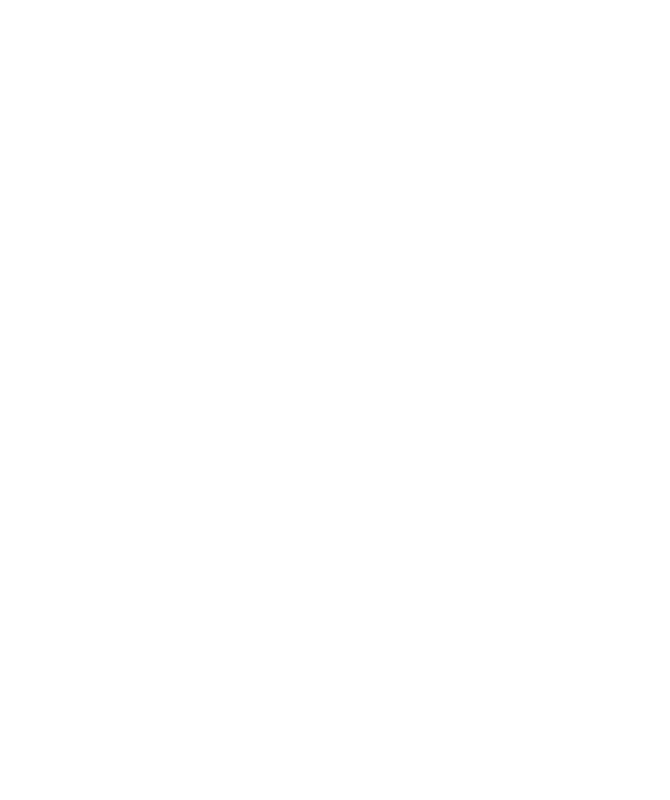
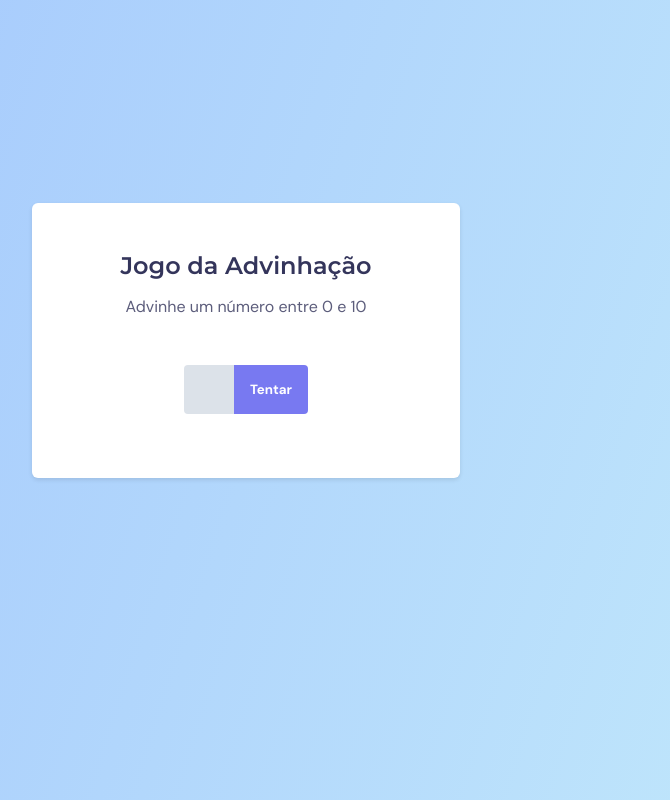
Before and after one commit to kennedysmartins/Jogo-da-advinhacao, a plain HTML site: page index.html in a window 1280 px wide. Shown: the whole page, without its empty margins (394-1064 px from the left). Drawn offline with Linux system fonts and the light colour scheme.

Commit message:
Setup page and style

```diff
--- a/index.html
+++ b/index.html
@@ -1,13 +1,30 @@
 <!DOCTYPE html>
 <html lang="pt-br">
-<head>
-    <meta charset="UTF-8">
-    <meta name="viewport" content="width=device-width, initial-scale=1.0">
+  <head>
+    <meta charset="UTF-8" />
+    <meta name="viewport" content="width=device-width, initial-scale=1.0" />
     <title>Jogo da Advinhação</title>
-    <link rel="stylesheet" href="style.css">
-</head>
-<body>
+    <link rel="stylesheet" href="style.css" />
+  </head>
+  <body>
+    <main>
+      <div class="screen1">
+        <h1>Jogo da Advinhação</h1>
+        <p>Advinhe um número entre 0 e 10</p>
+        <form action="">
+          <input type="number" min="0" max="10" />
+          <button>Tentar</button>
+        </form>
+      </div>
+      <div class="screen2 hidden">
+        <h2>Acertou em X vezes</h2>
+
+          <button class="btn-screen2">Jogar novamente</button>
+
+
+      </div>
+    </main>
 
     <script src="main.js"></script>
-</body>
+  </body>
 </html>
--- a/style.css
+++ b/style.css
@@ -0,0 +1,102 @@
+@import url('https://fonts.googleapis.com/css2?family=DM+Sans:opsz,wght@9..40,400;9..40,700&family=Montserrat:wght@600&display=swap');
+
+:root {
+    font-size: 62.5%;
+}
+
+* {
+    padding: 0;
+    margin: 0;
+    box-sizing: border-box;
+}
+
+body {
+    font-size: 1.6rem;
+    background: linear-gradient(287.56deg, #c2e9fb 0%, #a1c4fd 100%);
+    display: grid;
+    place-items: center;
+    height: 100vh;
+}
+
+body, button, input {
+    font-family: 'DM Sans', sans-serif;
+
+}
+
+button {
+    background-color: #7879f1;
+    color: white;
+    font-weight: 600;
+    border-radius: 0 .4rem .4rem 0;
+    cursor: pointer;
+    transition: all .3s;
+
+}
+
+button:hover {
+    background-color: #6363ce;
+}
+
+main {
+    background-color: white;
+    box-shadow: 0px .2rem .4rem rgba(0, 0, 0, 0.1);
+    border-radius: .6rem;
+    padding: 4.8rem 6.4rem 6.4rem;
+    width: min(42.8rem, 90%);
+    margin-top: -12rem;
+    text-align: center;
+}
+
+h1 {
+    font-family: 'Montserrat', sans-serif;
+    font-size: 2.4rem;
+    margin-bottom: 1.6rem;
+}
+
+h1, p {
+    color: #34355b;
+}
+
+p {
+    opacity: .8;
+}
+
+form {
+    margin-top: 4.8rem;
+    display: flex;
+    justify-content: center;
+}
+
+input, button {
+    border: none;
+    padding: 1.6rem;
+}
+
+input {
+    background-color: #dce2e9;
+    width: 5rem;
+    border-radius: .4rem 0 0 .4rem;
+
+}
+
+
+
+input::-webkit-outer-spin-button,
+input::-webkit-inner-spin-button {
+  -webkit-appearance: none;
+  margin: 0;
+}
+
+.hidden {
+    display: none;
+}
+
+h2 {
+    font-size: 2.4rem;
+    font-weight: normal;
+    margin-bottom: 3.3rem;
+}
+
+.screen2 button {
+    border-radius: .6rem;
+}
```
